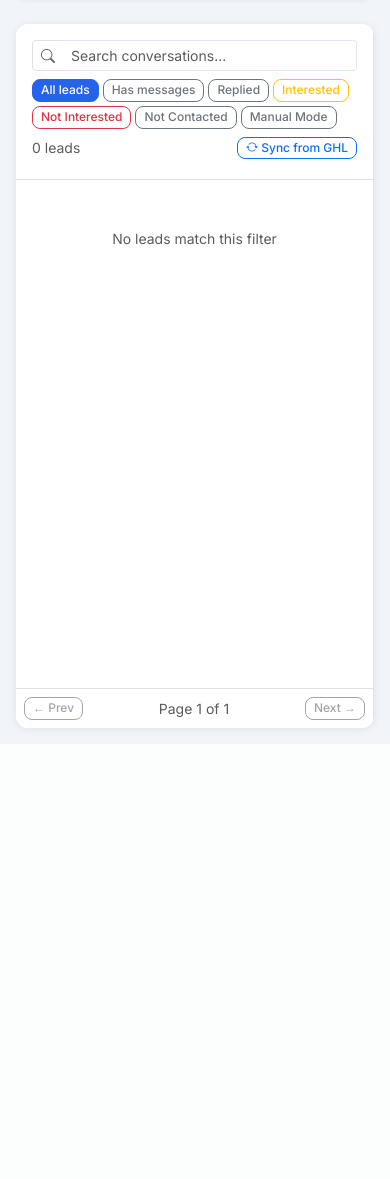
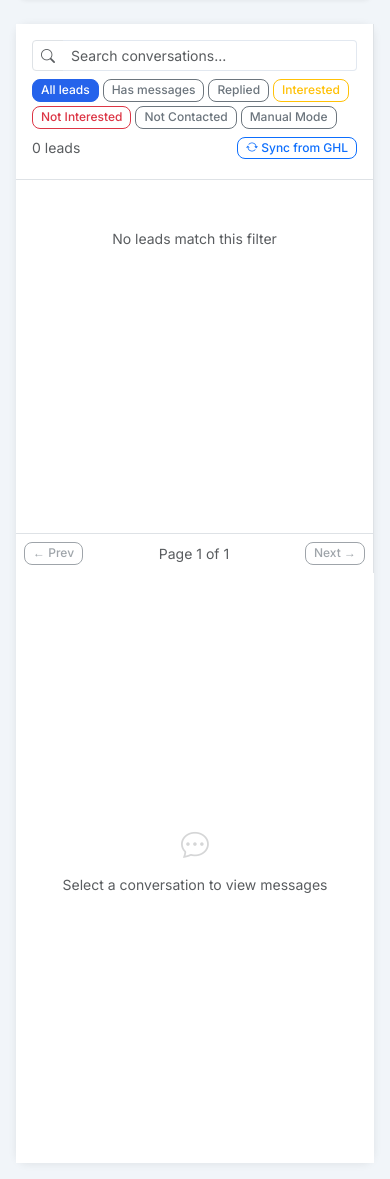
Before and after one commit to MOsaidJutt/webreach-outreach, a Flask app: page /conversations in a window 390 px wide. Shown: the part 113-1292 px from the top of the page. Before the commit the page ends 848 px from the top, so only its background shows below. Run offline with Flask 3, Linux system fonts and the light colour scheme; data that the repository does not hold is empty; parts of the project's set-up code (start-up, migrations or seed data) failed here and were passed over.

Commit message:
Fix Conversations page not scrolling
Neither the lead list nor the message thread could be scrolled, and no
scrollbar appeared anywhere, so anything past the first screen was simply
unreachable.

Bootstrap's .row is a wrapping flex container. Its single flex line takes its
height from the tallest item rather than from the shell's fixed
height: calc(100vh - 140px), so the columns grew to fit all their content --
measured at 4740px inside a 628px shell -- and overflow:hidden clipped the
rest. Because the shell itself fitted the viewport, the page had nothing to
scroll either.

Setting flex-wrap:nowrap lets align-items:stretch size the columns to the
shell, and height:100% plus min-height:0 on each column then allows the inner
lists to shrink below their content so overflow-auto finally engages.

Also:
- The inline min-height:0 on #msgThread was overriding the stylesheet and
  collapsing the message area to 32px on narrow screens; the rule now gives it
  a usable floor.
- min-height on the shell stops it collapsing on a short window.
- Below lg the columns stack, where a fixed viewport height would clip
  everything, so the shell is allowed to grow and the page scrolls instead.
- The filter row grew to seven buttons and was eating the list's height; it is
  now capped and scrolls on its own.

Verified in Chromium at 1366x768, 1280x600 and 900x700: list and thread both
scroll and the compose box stays reachable at every size. Full suite 40/40.

Co-Authored-By: Claude Opus 5 <noreply@anthropic.com>

```diff
--- a/templates/conversations.html
+++ b/templates/conversations.html
@@ -3,10 +3,49 @@
 {% block page_title %}Conversations{% endblock %}
 
 {% block content %}
-<div class="row g-0" style="height: calc(100vh - 140px); border-radius:12px; overflow:hidden; box-shadow:0 1px 8px rgba(0,0,0,.08);">
+<style>
+  .conv-shell {
+    height: calc(100vh - 140px);
+    min-height: 540px;              /* never collapse to nothing on a short window */
+    border-radius: 12px;
+    overflow: hidden;
+    box-shadow: 0 1px 8px rgba(0,0,0,.08);
+    /* Bootstrap's .row is a WRAPPING flex container, so its single flex line
+       takes its height from the tallest item rather than from this fixed
+       height. The columns therefore grew to fit all their content and were
+       simply clipped -- no scrollbar appeared anywhere on the page. Turning
+       wrapping off makes align-items:stretch size them to the shell instead. */
+    flex-wrap: nowrap;
+  }
+  /* height:100% pins the columns to the shell; min-height:0 then allows the
+     inner lists to shrink below their content so overflow-auto engages. */
+  .conv-list-col   { min-width: 320px; height: 100%; min-height: 0; }
+  .conv-thread-col { height: 100%; min-height: 0; overflow: hidden; }
+
+  #convList  { overscroll-behavior: contain; }
+  /* The message area must keep a usable height however tall the header,
+     compose box and status bar around it end up being. */
+  #msgThread { min-height: 220px; overscroll-behavior: contain; }
+
+  /* The filter row wraps to several lines and was eating the list's height. */
+  .conv-filters { max-height: 4.6rem; overflow-y: auto; }
+
+  /* Below lg the columns stack, and a fixed viewport height would clip
+     everything with no way to reach it. Let the page scroll normally instead. */
+  @media (max-width: 991.98px) {
+    .conv-shell      { height: auto; min-height: 0; overflow: visible; flex-wrap: wrap; }
+    .conv-list-col   { height: 65vh; }
+    /* Let the thread grow and the page scroll, rather than squeezing the
+       messages into whatever is left after the surrounding controls. */
+    .conv-thread-col { height: auto; min-height: 70vh; overflow: visible; }
+    #msgThread       { min-height: 50vh; }
+  }
+</style>
+
+<div class="row g-0 conv-shell">
 
   <!-- Left: Conversation list -->
-  <div class="col-lg-4 border-end bg-white d-flex flex-column" style="min-width:320px;">
+  <div class="col-lg-4 conv-list-col border-end bg-white d-flex flex-column">
 
     <!-- Search + filter -->
     <div class="p-3 border-bottom flex-shrink-0">
@@ -14,7 +53,7 @@
         <span class="input-group-text bg-white"><i class="bi bi-search text-muted"></i></span>
         <input type="text" class="form-control border-start-0" id="convSearch" placeholder="Search conversations..." oninput="filterList()" />
       </div>
-      <div class="d-flex gap-1 flex-wrap">
+      <div class="d-flex gap-1 flex-wrap conv-filters">
         <button class="btn btn-xs btn-primary active-filter" onclick="setFilter('all', this)">All leads</button>
         <button class="btn btn-xs btn-outline-secondary" onclick="setFilter('with_messages', this)">Has messages</button>
         <button class="btn btn-xs btn-outline-secondary" onclick="setFilter('replied', this)">Replied</button>
@@ -47,7 +86,7 @@
   </div>
 
   <!-- Right: Message thread -->
-  <div class="col bg-white d-flex flex-column" id="threadPanel" style="min-height:0; overflow:hidden;">
+  <div class="col conv-thread-col bg-white d-flex flex-column" id="threadPanel">
     <div class="d-flex flex-column align-items-center justify-content-center h-100 text-muted">
       <i class="bi bi-chat-dots fs-1 opacity-25 mb-2"></i>
       <p class="small">Select a conversation to view messages</p>
@@ -213,7 +252,7 @@ async function openThread(leadId) {
 
     <!-- Messages -->
     <div class="p-3 overflow-auto" id="msgThread"
-         style="background:#f8f9fa; flex:1 1 0; min-height:0;">
+         style="background:#f8f9fa; flex:1 1 0;">
       ${msgs.length ? msgs.map(m => renderMsg(m)).join('') : '<div class="text-center text-muted py-5">No messages yet</div>'}
     </div>
 
--- a/version.py
+++ b/version.py
@@ -6,11 +6,12 @@ included in the diagnostics bundle, so "is the fix actually running on the
 server?" is a question that can be answered in one glance instead of guessed at.
 """
 
-BUILD = "2026-07-31.5"
+BUILD = "2026-07-31.6"
 
 # What this build contains, newest first. Keep it short — it is displayed
 # in the UI and pasted into support messages.
 CHANGES = [
+    "Conversations page scrolls again - the lead list and message thread both",
     "Conversations page shows every lead and syncs threads from GHL",
     "Testing panel on Admin — Add Test Lead and Test Webhook are reachable at last",
     "Every outreach send now goes through one paced, database-backed queue",
```
